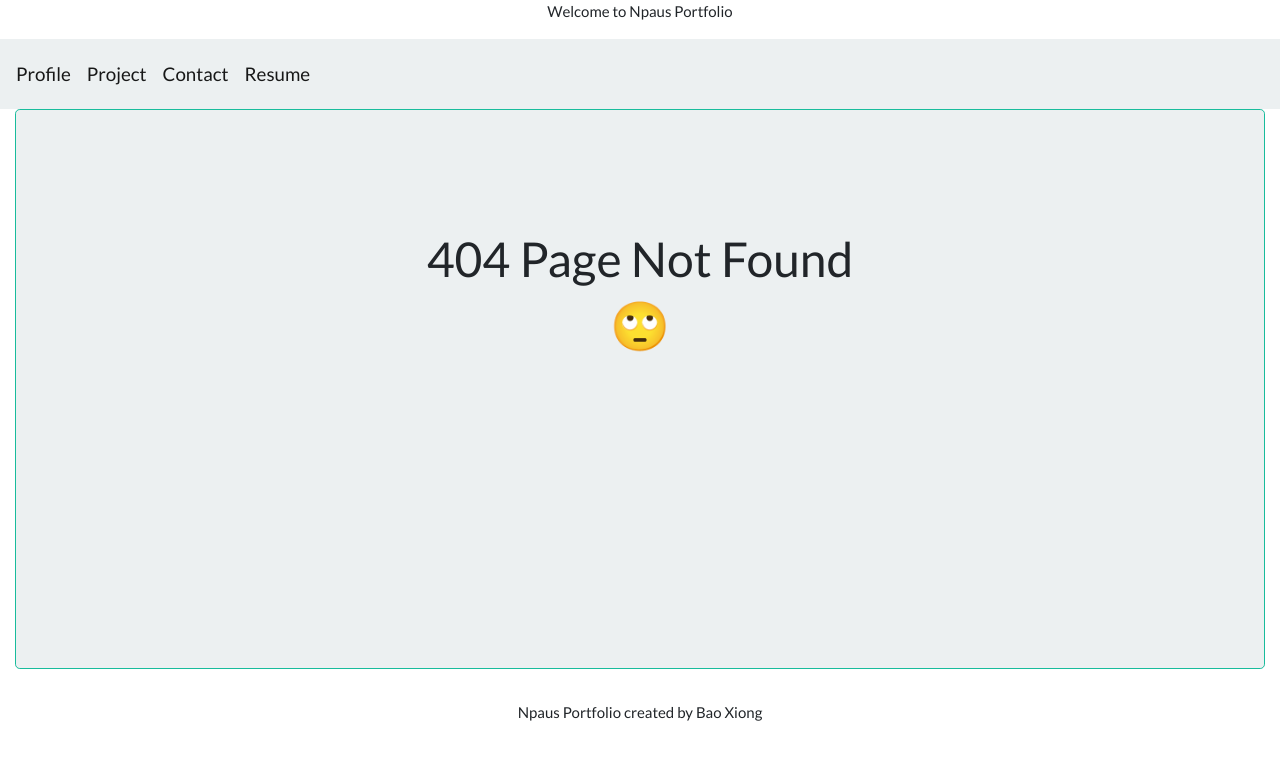
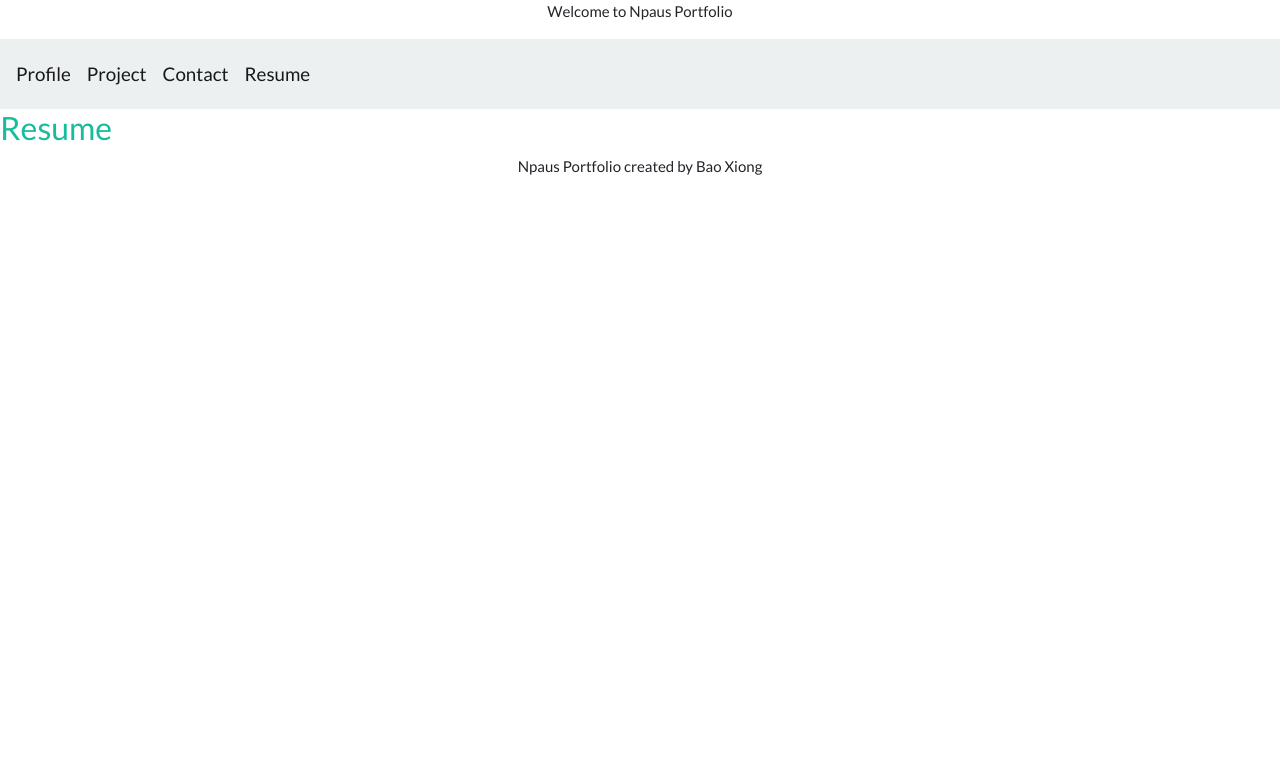
Before and after one commit to baoxng/reactive-portfolio, a React (Create React App) app in the folder client/: page /resume in a window 1280 px wide. Before the commit this address had no page. Shown: the top 760 px of the page. Built offline with nearby package versions, Linux system fonts and the light colour scheme.

Commit message:
Added resume.

```diff
--- a/client/src/App.js
+++ b/client/src/App.js
@@ -2,12 +2,13 @@ import React from "react";
 import { BrowserRouter as Router, Route, Switch } from "react-router-dom";
 import NoMatch from "./pages/NoMatch";
 import Nav from "./components/Nav";
-// import FavoritesList from "./pages/FavoritesList";
 import ContactPage from "./pages/ContactPage";
 import Footer from "./components/Footer";
 import Header from "./components/Header";
 import Project from "./components/Project";
 import Profile from "./components/Profile/index";
+import Resume from "./pages/Resume";
+
 
 function App() {
   return (
@@ -19,7 +20,7 @@ function App() {
           <Route exact path="/" component={Profile} />
           <Route exact path="/project" component={Project}/>
           <Route exact path="/contact" component={ContactPage}/>
-          {/* <Route exact path="/resume" component={}/> */}
+          <Route exact path="/resume" component={Resume}/>
           <Route component={NoMatch} />
         </Switch>
         <Footer/>
--- /dev/null
+++ b/client/src/pages/Resume.js
@@ -0,0 +1,14 @@
+import React, {Component} from "react";
+import PDF from "../components/Image/BaoResume.pdf";
+
+class Resume extends Component{
+    render(){
+        return(
+            <div className="App">
+                <h3><a href= {PDF} target= "_blank">Resume</a></h3>
+            </div>
+        )
+    }
+}
+
+export default Resume;
```
Also changed, not shown: 1 other file (tests, documents, lock files or other folders).
